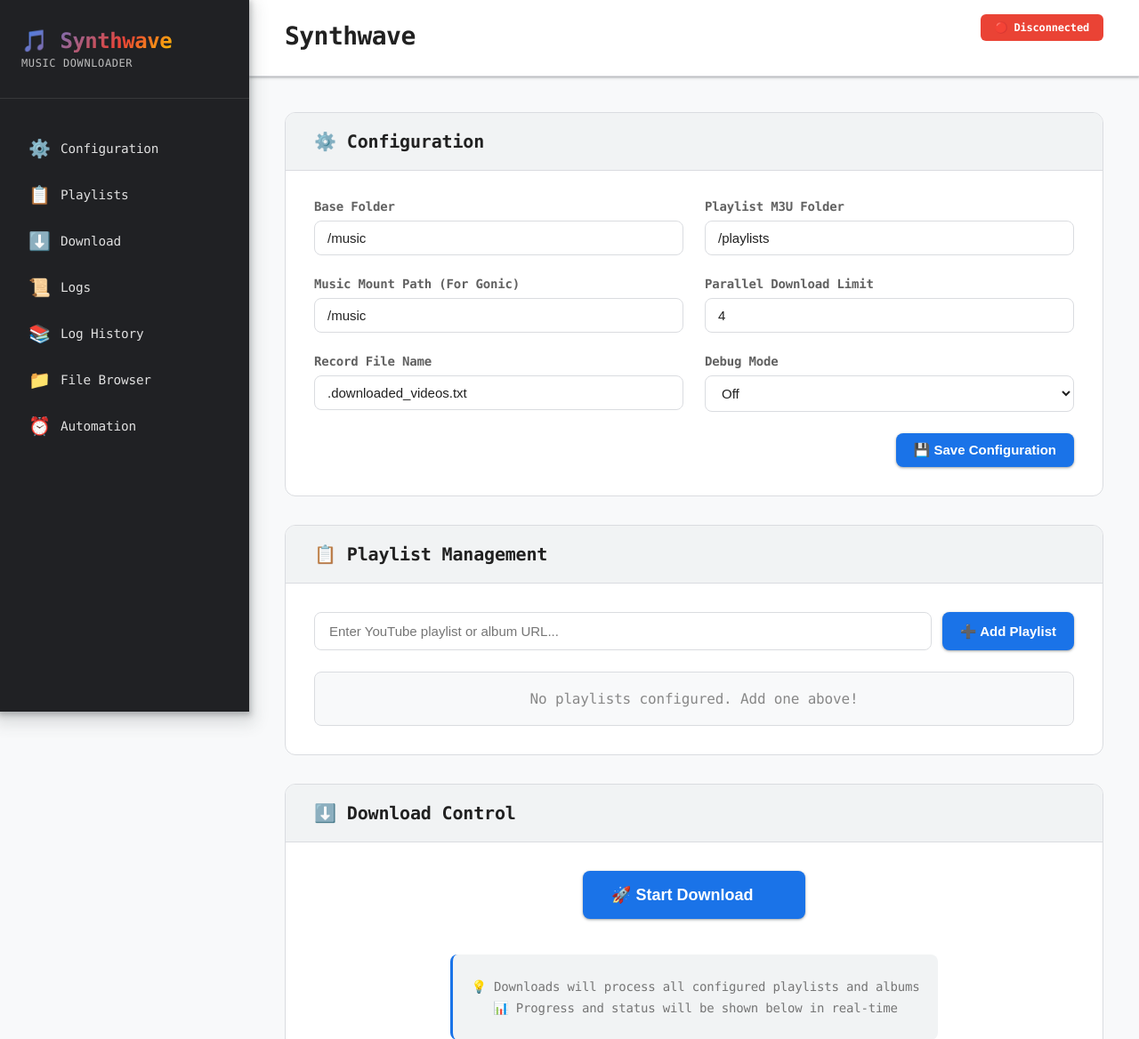
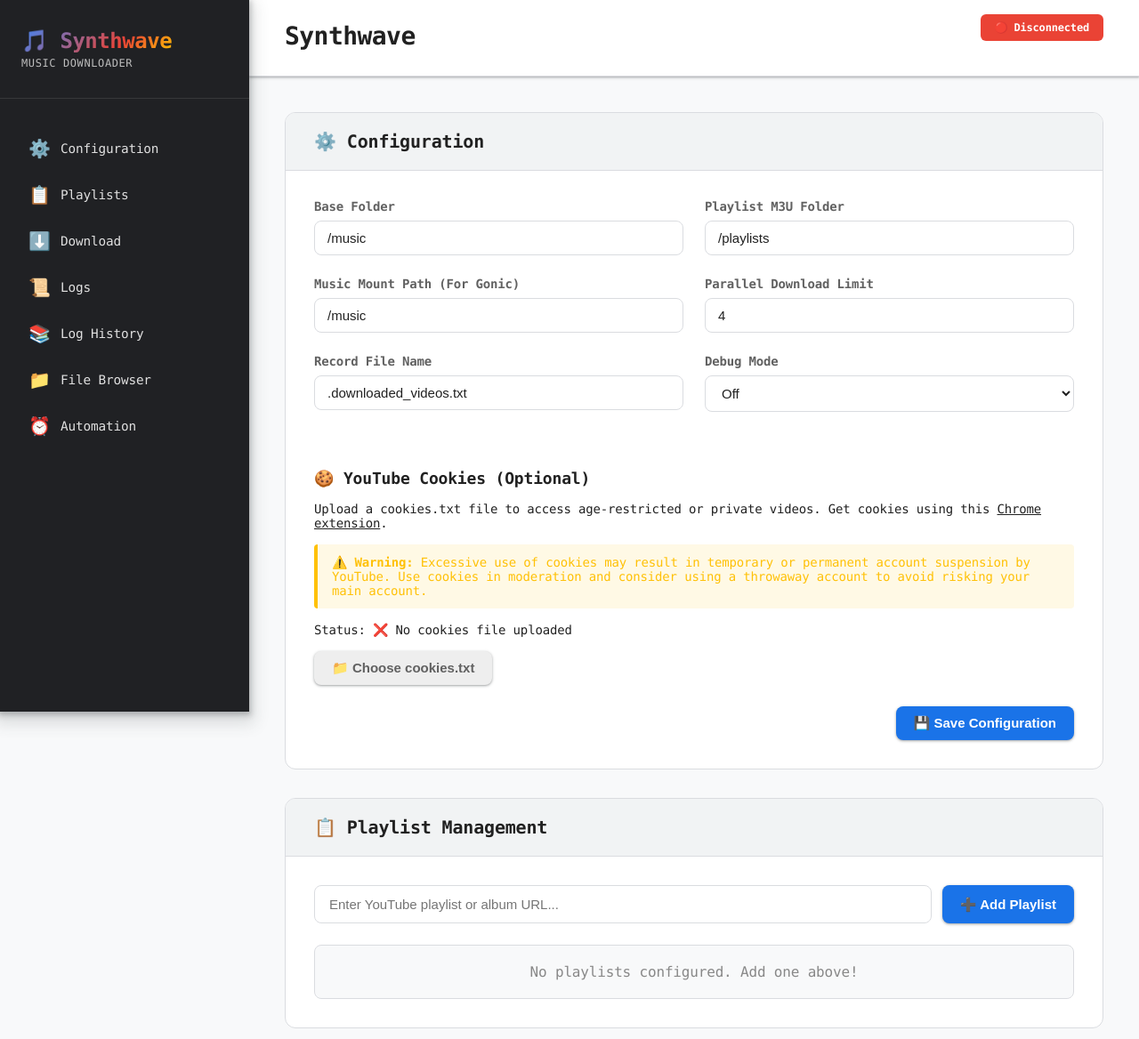
Before and after one commit to PranavVerma-droid/Synthwave, a Flask app: page / in a window 1280 px wide. Shown: the top 1168 px of the page at 89% size. Run offline with Flask 3, Linux system fonts and the light colour scheme; data that the repository does not hold is empty; some libraries are stand-ins or nearby versions.

Commit message:
Update: Added `cookies.txt` Support for Age-Restricted and Private Videos.

```diff
--- a/app.py
+++ b/app.py
@@ -71,7 +71,8 @@ DEFAULT_CONFIG = {
     "TIMEOUT_METADATA": 600,
     "TIMEOUT_DOWNLOAD": 1800,
     "MAX_RETRIES": 3,
-    "DEBUG_MODE": False
+    "DEBUG_MODE": False,
+    "COOKIES_ENABLED": False
 }
 
 # Global state
@@ -472,6 +473,7 @@ class YtdlpLogger:
 def get_ytdlp_opts(config, output_template, extra_opts=None):
     """Get base yt-dlp options"""
     debug_mode = config.get("DEBUG_MODE", False)
+    cookies_enabled = config.get("COOKIES_ENABLED", False)
 
     opts = {
         'outtmpl': output_template,
@@ -486,6 +488,13 @@ def get_ytdlp_opts(config, output_template, extra_opts=None):
             "node": {},
         }
     }
+
+    if cookies_enabled:
+        cookies_file = CONFIG_DIR / "cookies.txt"
+        if cookies_file.exists():
+            opts['cookiefile'] = str(cookies_file)
+            if debug_mode:
+                log_message(f"Using cookies file: {cookies_file}", "info", is_debug=True)
 
     if extra_opts:
         opts.update(extra_opts)
@@ -1158,7 +1167,11 @@ def index():
 def api_config():
     """Get or update configuration"""
     if request.method == 'GET':
-        return jsonify({'config': load_config()})
+        config = load_config()
+        # Check if cookies.txt exists
+        cookies_file = CONFIG_DIR / "cookies.txt"
+        config['COOKIES_FILE_EXISTS'] = cookies_file.exists()
+        return jsonify({'config': config})
 
     elif request.method == 'POST':
         config = load_config()
@@ -1166,11 +1179,14 @@ def api_config():
 
         # Update configuration
         for key in ['BASE_FOLDER', 'RECORD_FILE_NAME',
-                    'PARALLEL_LIMIT', 'PLAYLIST_M3U_FOLDER', 'MUSIC_MOUNT_PATH', 'DEBUG_MODE']:
+                    'PARALLEL_LIMIT', 'PLAYLIST_M3U_FOLDER', 'MUSIC_MOUNT_PATH', 'DEBUG_MODE', 'COOKIES_ENABLED']:
             if key in data:
                 config[key] = data[key]
 
         save_config(config)
+        # Check if cookies.txt exists
+        cookies_file = CONFIG_DIR / "cookies.txt"
+        config['COOKIES_FILE_EXISTS'] = cookies_file.exists()
         return jsonify({'success': True, 'config': config})
 
 
@@ -1245,6 +1261,78 @@ def cancel_download():
 def download_status_endpoint():
     """Get current download status"""
     return jsonify(download_status)
+
+
+@app.route('/api/cookies/upload', methods=['POST'])
+def upload_cookies():
+    """Upload cookies.txt file"""
+    try:
+        if 'file' not in request.files:
+            return jsonify({'success': False, 'error': 'No file provided'}), 400
+
+        file = request.files['file']
+
+        if file.filename == '':
+            return jsonify({'success': False, 'error': 'No file selected'}), 400
+
+        if not file.filename.endswith('.txt'):
+            return jsonify({'success': False, 'error': 'File must be a .txt file'}), 400
+
+        # Save the cookies file
+        cookies_path = CONFIG_DIR / "cookies.txt"
+        file.save(str(cookies_path))
+
+        # Enable cookies in config
+        config = load_config()
+        config['COOKIES_ENABLED'] = True
+        save_config(config)
+
+        log_message("Cookies file uploaded successfully", "success")
+        return jsonify({'success': True, 'message': 'Cookies file uploaded successfully'})
+
+    except Exception as e:
+        logger.error(f"Error uploading cookies: {str(e)}")
+        return jsonify({'success': False, 'error': str(e)}), 500
+
+
+@app.route('/api/cookies/delete', methods=['POST'])
+def delete_cookies():
+    """Delete cookies.txt file"""
+    try:
+        cookies_path = CONFIG_DIR / "cookies.txt"
+
+        if cookies_path.exists():
+            cookies_path.unlink()
+
+        # Disable cookies in config
+        config = load_config()
+        config['COOKIES_ENABLED'] = False
+        save_config(config)
+
+        log_message("Cookies file deleted", "info")
+        return jsonify({'success': True, 'message': 'Cookies file deleted successfully'})
+
+    except Exception as e:
+        logger.error(f"Error deleting cookies: {str(e)}")
+        return jsonify({'success': False, 'error': str(e)}), 500
+
+
+@app.route('/api/cookies/status')
+def cookies_status():
+    """Check if cookies file exists"""
+    try:
+        cookies_path = CONFIG_DIR / "cookies.txt"
+        config = load_config()
+
+        return jsonify({
+            'success': True,
+            'exists': cookies_path.exists(),
+            'enabled': config.get('COOKIES_ENABLED', False)
+        })
+
+    except Exception as e:
+        logger.error(f"Error checking cookies status: {str(e)}")
+        return jsonify({'success': False, 'error': str(e)}), 500
 
 
 @app.route('/api/logs')
--- a/static/script.js
+++ b/static/script.js
@@ -135,6 +135,9 @@ async function loadConfig() {
 
         debugMode = data.config.DEBUG_MODE || false;
         updateDebugUI();
+
+        // Load cookies status
+        loadCookiesStatus();
     } catch (error) {
         console.error('Error loading config:', error);
     }
@@ -171,6 +174,114 @@ async function saveConfig() {
     } catch (error) {
         console.error('Error saving config:', error);
         showNotification('Error saving configuration', 'error');
+    }
+}
+
+// Cookies Management
+let selectedCookiesFile = null;
+
+async function loadCookiesStatus() {
+    try {
+        const response = await fetch('/api/cookies/status');
+        const data = await response.json();
+
+        if (data.success) {
+            updateCookiesUI(data.exists, data.enabled);
+        }
+    } catch (error) {
+        console.error('Error loading cookies status:', error);
+    }
+}
+
+function updateCookiesUI(exists, enabled) {
+    const statusText = document.getElementById('cookies-status-text');
+    const deleteBtn = document.getElementById('delete-cookies-btn');
+
+    if (exists) {
+        statusText.textContent = enabled ? '✅ Cookies file uploaded and enabled' : '⚠️ Cookies file exists but disabled';
+        statusText.style.color = enabled ? 'var(--success)' : 'var(--warning)';
+        deleteBtn.style.display = 'inline-block';
+    } else {
+        statusText.textContent = '❌ No cookies file uploaded';
+        statusText.style.color = 'var(--text-secondary)';
+        deleteBtn.style.display = 'none';
+    }
+}
+
+function handleCookiesFileSelect(event) {
+    const file = event.target.files[0];
+    const filenameSpan = document.getElementById('cookies-filename');
+    const uploadBtn = document.getElementById('upload-cookies-btn');
+
+    if (file) {
+        selectedCookiesFile = file;
+        filenameSpan.textContent = file.name;
+        uploadBtn.style.display = 'inline-block';
+    } else {
+        selectedCookiesFile = null;
+        filenameSpan.textContent = '';
+        uploadBtn.style.display = 'none';
+    }
+}
+
+async function uploadCookies() {
+    if (!selectedCookiesFile) {
+        showNotification('Please select a cookies.txt file first', 'warning');
+        return;
+    }
+
+    const formData = new FormData();
+    formData.append('file', selectedCookiesFile);
+
+    try {
+        const response = await fetch('/api/cookies/upload', {
+            method: 'POST',
+            body: formData
+        });
+
+        const result = await response.json();
+
+        if (result.success) {
+            showNotification('Cookies file uploaded successfully!', 'success');
+
+            // Reset file input
+            document.getElementById('cookies-file-input').value = '';
+            document.getElementById('cookies-filename').textContent = '';
+            document.getElementById('upload-cookies-btn').style.display = 'none';
+            selectedCookiesFile = null;
+
+            // Reload status
+            loadCookiesStatus();
+        } else {
+            showNotification('Failed to upload cookies: ' + (result.error || 'Unknown error'), 'error');
+        }
+    } catch (error) {
+        console.error('Error uploading cookies:', error);
+        showNotification('Error uploading cookies file', 'error');
+    }
+}
+
+async function deleteCookies() {
+    if (!confirm('Are you sure you want to delete the cookies file?')) {
+        return;
+    }
+
+    try {
+        const response = await fetch('/api/cookies/delete', {
+            method: 'POST'
+        });
+
+        const result = await response.json();
+
+        if (result.success) {
+            showNotification('Cookies file deleted successfully', 'success');
+            loadCookiesStatus();
+        } else {
+            showNotification('Failed to delete cookies: ' + (result.error || 'Unknown error'), 'error');
+        }
+    } catch (error) {
+        console.error('Error deleting cookies:', error);
+        showNotification('Error deleting cookies file', 'error');
     }
 }
 
--- a/templates/index.html
+++ b/templates/index.html
@@ -118,8 +118,61 @@
                                 </select>
                             </div>
                         </div>
-                        <div style="text-align: right; margin-top: 1.5rem;">
-                            <button onclick="saveConfig()" class="btn btn-primary">
+
+                        <!-- Cookies Section -->
+                        <div style="margin-top: 2rem; padding-top: 2rem; border-top: 1px solid var(--border);">
+                            <h3 style="margin-bottom: 1rem; color: var(--text); font-size: 1.125rem;">🍪 YouTube Cookies (Optional)</h3>
+                            <p style="color: var(--text-secondary); margin-bottom: 1rem; font-size: 0.875rem;">
+                                Upload a cookies.txt file to access age-restricted or private videos.
+                                Get cookies using this
+                                <a href="https://chromewebstore.google.com/detail/get-cookiestxt-locally/cclelndahbckbenkjhflpdbgdldlbecc"
+                                   target="_blank"
+                                   rel="noopener noreferrer"
+                                   style="color: var(--primary); text-decoration: underline;">
+                                    Chrome extension</a>.
+                            </p>
+                            <div style="background: rgba(255, 193, 7, 0.1); border-left: 4px solid #ffc107; padding: 0.75rem 1rem; margin-bottom: 1rem; border-radius: 0.25rem;">
+                                <p style="color: #ffc107; font-size: 0.875rem; margin: 0; font-weight: 500;">
+                                    ⚠️ <strong>Warning:</strong> Excessive use of cookies may result in temporary or permanent account suspension by YouTube.
+                                    Use cookies in moderation and consider using a throwaway account to avoid risking your main account.
+                                </p>
+                            </div>
+
+                            <div id="cookies-status" style="margin-bottom: 1rem;">
+                                <p style="color: var(--text-secondary); font-size: 0.875rem;">
+                                    Status: <span id="cookies-status-text">Checking...</span>
+                                </p>
+                            </div>
+
+                            <div style="display: flex; gap: 1rem; align-items: center; flex-wrap: wrap;">
+                                <div style="flex: 1; min-width: 200px;">
+                                    <input type="file"
+                                           id="cookies-file-input"
+                                           accept=".txt"
+                                           style="display: none;"
+                                           onchange="handleCookiesFileSelect(event)">
+                                    <button onclick="document.getElementById('cookies-file-input').click()"
+                                            class="btn btn-secondary">
+                                        📁 Choose cookies.txt
+                                    </button>
+                                    <span id="cookies-filename" style="margin-left: 0.5rem; color: var(--text-secondary); font-size: 0.875rem;"></span>
+                                </div>
+                                <button id="upload-cookies-btn"
+                                        onclick="uploadCookies()"
+                                        class="btn btn-primary"
+                                        style="display: none;">
+                                    ⬆️ Upload Cookies
+                                </button>
+                                <button id="delete-cookies-btn"
+                                        onclick="deleteCookies()"
+                                        class="btn btn-danger"
+                                        style="display: none;">
+                                    🗑️ Delete Cookies
+                                </button>
+                            </div>
+                        </div>
+
+                        <div style="text-align: right; margin-top: 1.5rem;">                           <button onclick="saveConfig()" class="btn btn-primary">
                                 💾 Save Configuration
                             </button>
                         </div>
```
